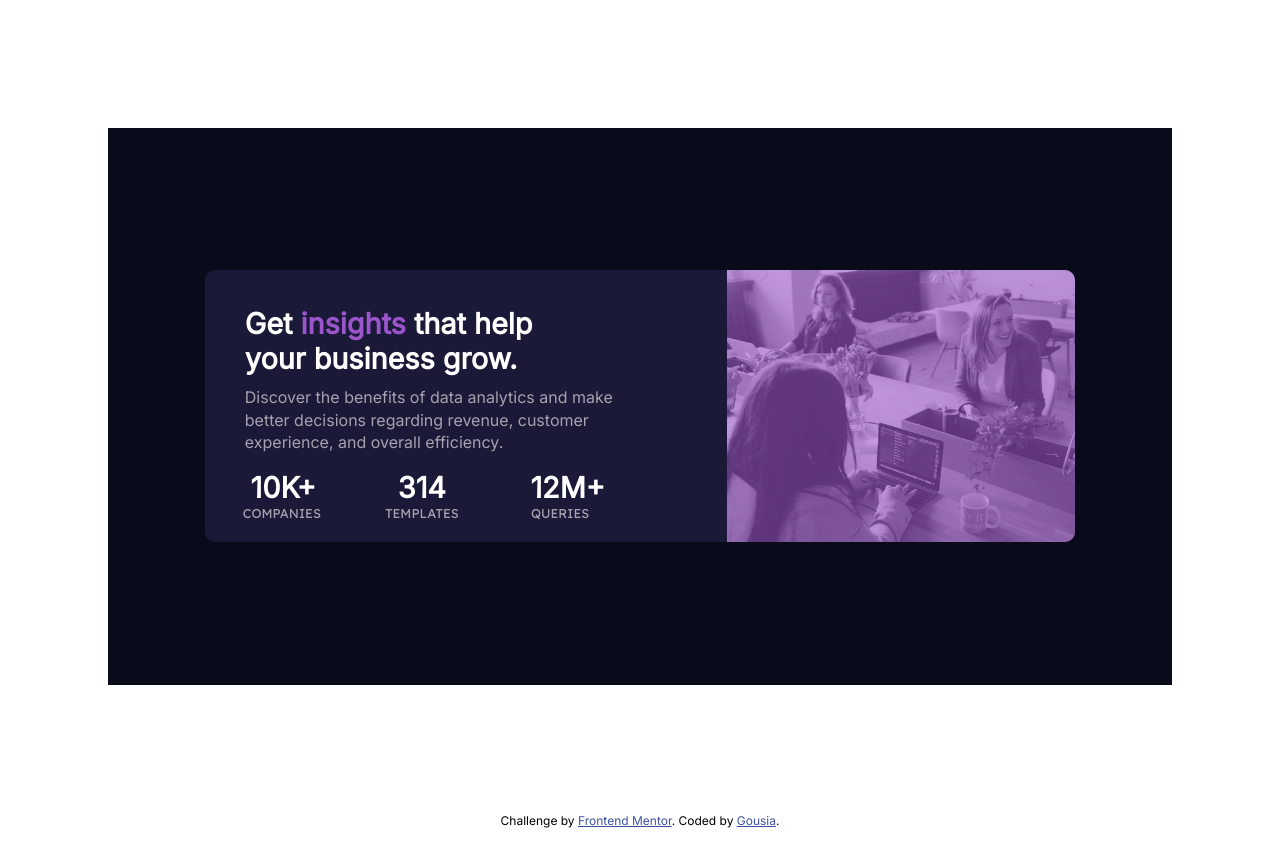
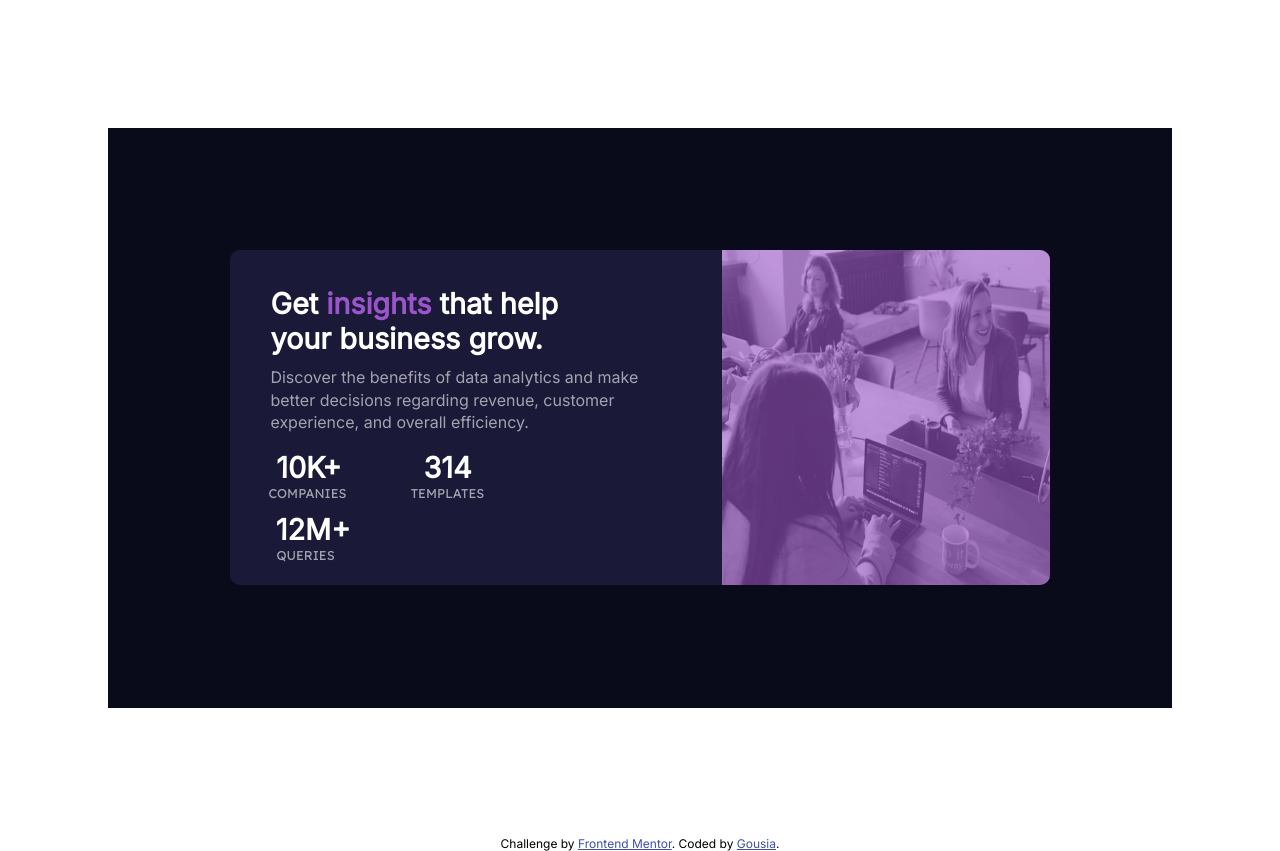
Before and after one commit to GousiaTantray/stats-preview-card-component-main, a plain HTML site: page index.html in a window 1280 px wide. Before the commit the page ends 828 px from the top, so only its background shows below. Drawn offline with Linux system fonts and the light colour scheme.

Commit message:
Add files via upload

```diff
--- a/style.css
+++ b/style.css
@@ -82,13 +82,13 @@ header{
     width: 100%;
     height: 95%;
     margin: 0;
-    padding: 40px 20px;
+    padding: 20px 20px;
 }
 
 .card{
     background: var(--Dark-desaturated-blue);
-    width: 65%;
-    height: 80%;
+    width: 95%;
+    height: 90%;
     margin: 10% auto;
     border-radius: 10px;
     position: relative;
@@ -103,8 +103,8 @@ header{
     }
 
     .card{
-        width: 85% ;
-        height: 70%;
+        width: 80% ;
+        height: 85%;
      }
 
     #img{
```
